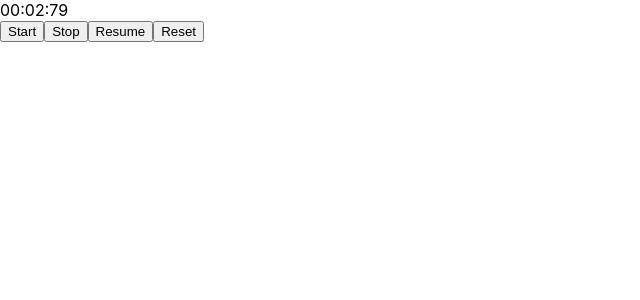
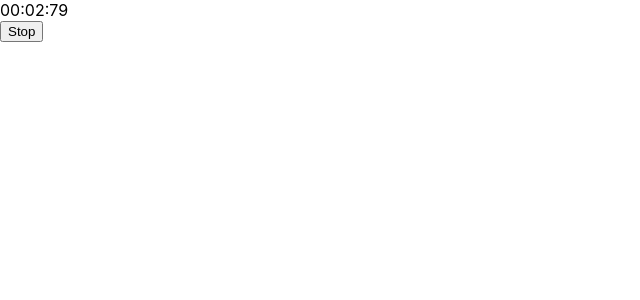
Before and after one commit to webquiza/soundbreak, a React (Create React App) app: page / in a window 1280 px wide. Both pictures are taken after a click on the button "Start". Shown: the top 300 px of the page, without its empty margins (0-640 px from the left). Built offline with nearby package versions, Linux system fonts and the light colour scheme.

Commit message:
add initial conditional rendering for each button

```diff
--- a/src/App.js
+++ b/src/App.js
@@ -40,13 +40,14 @@ function App() {
         <span>{("0" + ((time / 10) % 100)).slice(-2)}</span>
       </div>
       <div>
-        {/* when buttons are clicked, it sets timer to true or false*/}
-        <button onClick={() => setTimeOn(true)}>Start</button>
-        <button onClick={() => setTimeOn(false)}>Stop</button>
-        <button onClick={() => setTimeOn(true)}>Resume</button>
-
-        {/* when button is clicked, it sets timer to zero*/}
-        <button onClick={() => setTime(0)}>Reset</button>
+        {/* when buttons are clicked, it sets timer to true or false. Each have conditional rendering*/}
+        {!timerOn && <button onClick={() => setTimeOn(true)}>Start</button>}
+        {timerOn && <button onClick={() => setTimeOn(false)}>Stop</button>}
+        {!timerOn && <button onClick={() => setTimeOn(true)}>Resume</button>}
+        {!timerOn && (
+          //when button is clicked, it sets timer to zero
+          <button onClick={() => setTime(0)}>Reset</button>
+        )}
       </div>
     </div>
   );
```
